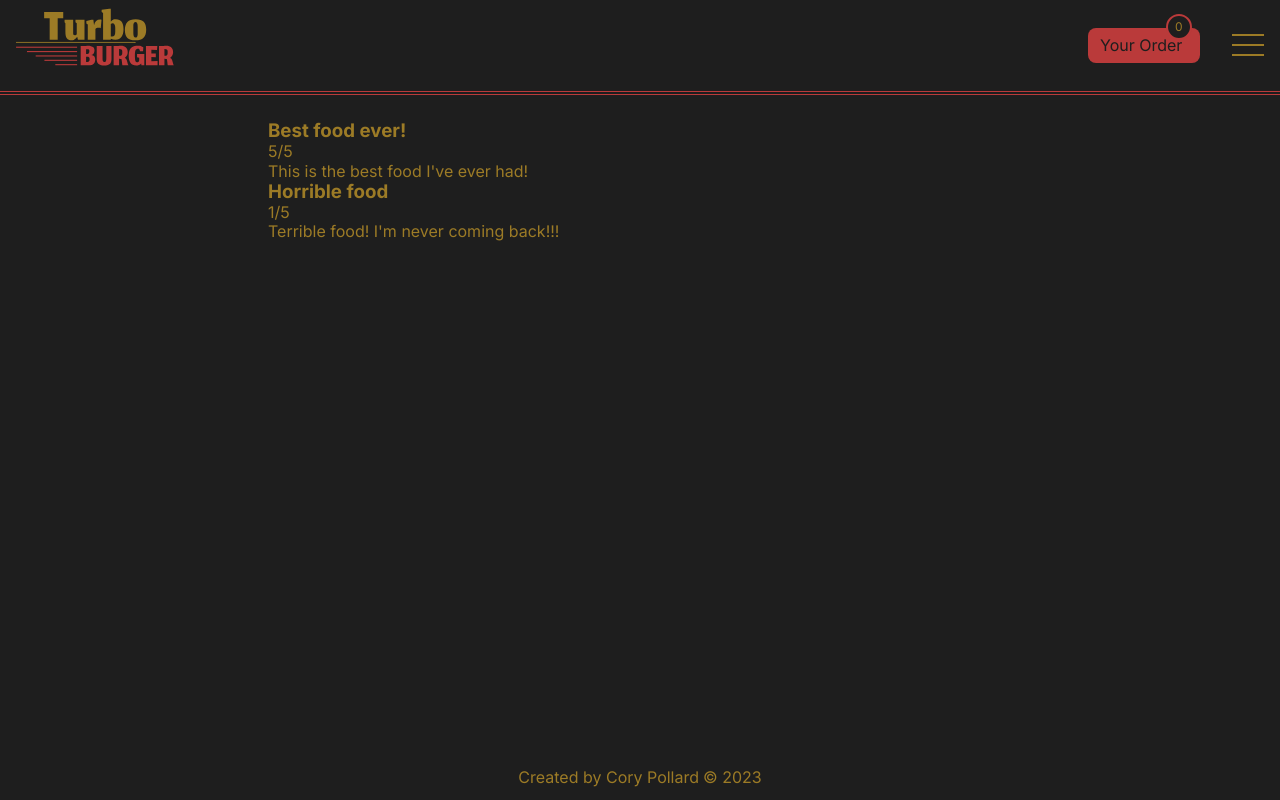
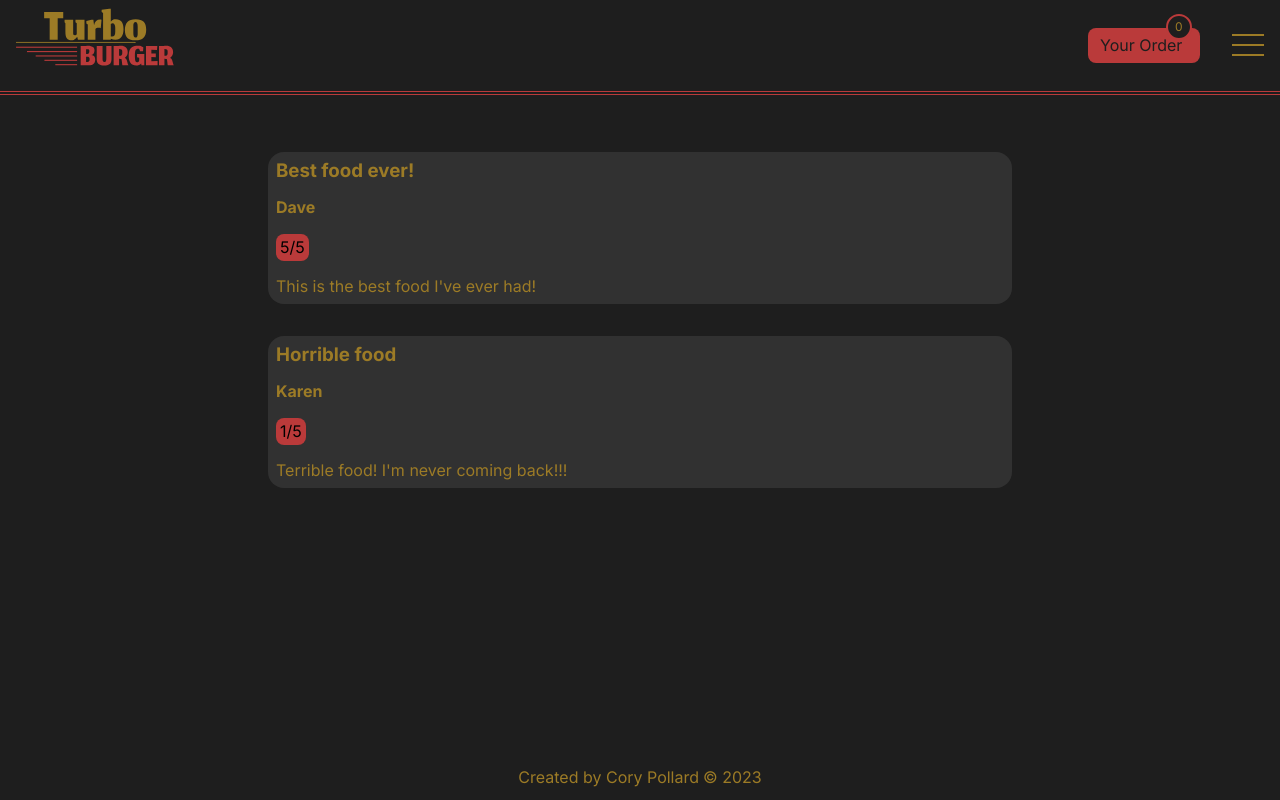
Before and after one commit to SpectreAscended/turbo-burger, a React (Vite) app: page /reviews in a window 1280 px wide. Built offline with nearby package versions, Linux system fonts and the light colour scheme; no server answers; a web font is replaced by a local one.

Commit message:
created reviewItem and reviewDetail components

```diff
--- /dev/null
+++ b/src/components/reviews/reviewItem/ReviewItem.tsx
@@ -0,0 +1,26 @@
+import './reviewItem.scss';
+
+interface ReviewItem {
+  userName: string;
+  title: string;
+  rating: string;
+  description: string;
+}
+
+const ReviewItem: React.FC<ReviewItem> = ({
+  title,
+  userName,
+  description,
+  rating,
+}) => {
+  return (
+    <li className="review-item">
+      <h3 className="review-item__heading">{title}</h3>
+      <span className="review-item__username">{userName}</span>
+      <span className="review-item__rating">{rating}</span>
+      <p className="reivew-item__description">{description}</p>
+    </li>
+  );
+};
+
+export default ReviewItem;
--- /dev/null
+++ b/src/components/reviews/reviewItem/reviewItem.scss
@@ -0,0 +1,21 @@
+.review-item {
+  background-color: #313131;
+  margin-block: 2rem;
+  border-radius: 1rem;
+  padding: 0.5rem;
+
+  &__username {
+    font-weight: 700;
+    display: block;
+    margin-block: 1rem;
+  }
+
+  &__rating {
+    background-color: var(--color-secondary);
+    padding: 0.25rem;
+    color: black;
+    border-radius: 0.5rem;
+    margin-bottom: 1rem;
+    display: inline-block;
+  }
+}
--- a/src/components/reviews/reviewsList/ReviewsList.tsx
+++ b/src/components/reviews/reviewsList/ReviewsList.tsx
@@ -1,6 +1,7 @@
 import React from 'react';
 import './reviewsList.scss';
 import { DUMMY_REVIEWS } from '../../../store/dummyData';
+import ReviewItem from '../reviewItem/ReviewItem';
 
 interface Review {
   userName: string;
@@ -16,11 +17,13 @@ const ReviewsList: React.FC = () => {
       <ul>
         {DUMMY_REVIEWS.map((review: Review) => {
           return (
-            <li key={review.id}>
-              <h3>{review.title}</h3>
-              <span>{review.rating}</span>
-              <p>{review.description}</p>
-            </li>
+            <ReviewItem
+              key={review.id}
+              title={review.title}
+              userName={review.userName}
+              rating={review.rating}
+              description={review.description}
+            />
           );
         })}
       </ul>
```
Also changed, not shown: src/components/reviews/reviewIDetail/ReviewDetail.tsx (added, +8 -0 lines), src/components/reviews/reviewIDetail/reviewDetail.scss (added).
